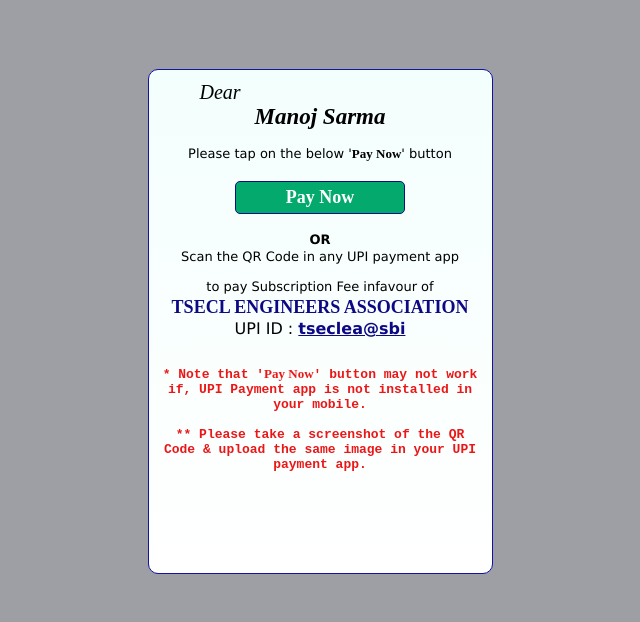
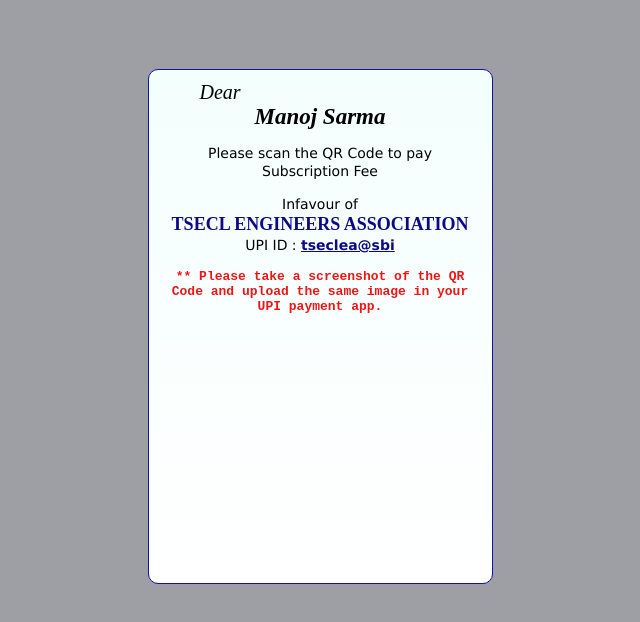
Before and after one commit to tseclengineersasso/006, a plain HTML site: page index.html in a window 1280 px wide. Shown: the whole page, without its empty margins (320-960 px from the left). Drawn offline with Linux system fonts and the light colour scheme; a script that the page names is missing.

Commit message:
Add files via upload

```diff
--- a/index.html
+++ b/index.html
@@ -15,22 +15,6 @@
 
     #qrcode {
         pointer-events: none;
-    }
-    button {
-        background-color: #04AA6D;
-        color: rgb(255, 255, 255);
-        padding: 5px 5px;
-        margin: 5px 0;
-        border: none;
-        cursor: pointer;
-        width: 50%;
-        border-radius: 5px;
-        border: 1px solid #0d0f83;
-    }
-    button:hover {
-        opacity: 0.9;
-        background-color: #7139d3;
-        color: rgb(253, 223, 133);
     }
     .container {
         text-align: center;
@@ -55,17 +39,19 @@
         font-weight: bold;
         line-height: 0.1;
         font-size: 23px;
-        padding-bottom: 5px;
+        padding-bottom: 3px;
     }
     .fnt3 {
-        font-size: 13px;
+        font-size: 14px;
+        line-height: 1.3;
+        padding-left: 30px;
+        padding-right: 30px;
+    }
+    .fnt4 {
+        font-size: 14px;
         line-height: 1.3;
         padding-left: 10px;
         padding-right: 10px;
-    }
-    .fnt4 {
-        font-family: 'Times New Roman';
-        font-weight: bold;
     }
     .fnt5 {
         font-family: 'Courier New';
@@ -99,7 +85,7 @@
     width: 23%; /* Could be more or less, depending on screen size */
     height: 53%;
     min-width: 343px;
-    min-height: 503px;
+    min-height: 513px;
     }
 
     /* Add Zoom Animation */
@@ -127,19 +113,11 @@
         <div class="container">
             <p class="fnt1">Dear</p>
             <p class="fnt2">Manoj Sarma</p>
-            <p class="fnt3">Please tap on the below '<span class="fnt4">Pay Now</span>' button</p>
-
-            <a href="upi://pay?pa=tseclea@sbi&pn=TSECL%20ENGINEERS%20ASSOCIATION&mc=8398&tr=&tn=ID006%20Subscription&am=&cu=INR&url=&mode=02&purpose=00&orgid=159002&sign=MEUCIQC4XHZJWEfBspS1A6+UMtQcBr/ZT00bWTdvZJhRCsLilwIgGPyzjukW/iwSieU2ohpTzfGLGxYwuJfK4ws/lBz8rzs=">
-                <button class="fnt">Pay Now</button>
-            </a>
-            <p class="fnt3"><b>OR</b><br><span style="line-height: 1.3">Scan the QR Code in any UPI payment app</span></p>
+            <p class="fnt3">Please scan the QR Code to pay Subscription Fee</p>
             <center id="qrcode"></center>
-            <p class="fnt3">to pay Subscription Fee infavour of<br><a class="fnt" style="color: rgb(13, 9, 133);">TSECL ENGINEERS ASSOCIATION</a>
-                <br><span style="font-size: 16px;">UPI ID : <u style="color: rgb(13, 9, 133);"><b>tseclea@sbi</b></u></span></p>
-
-            <p class="fnt5" style="padding-top: 13px;">* Note that '<span class="fnt4">Pay Now</span>' button may not work if, UPI Payment app is not installed in your mobile. </p>
-            <p class="fnt5"> ** Please take a screenshot of the QR Code & upload the same image in your UPI payment app. </p>
-
+            <p class="fnt4">Infavour of<br><a class="fnt" style="color: rgb(13, 9, 133);">TSECL ENGINEERS ASSOCIATION</a>
+                <br>UPI ID : <u style="color: rgb(13, 9, 133);"><b>tseclea@sbi</b></u></p>
+            <p class="fnt5"> ** Please take a screenshot of the QR Code and upload the same image in your UPI payment app. </p>
         </div>
     </div>
 </div>
@@ -149,8 +127,8 @@
         var upiData = "upi://pay?pa=tseclea@sbi&pn=TSECL%20ENGINEERS%20ASSOCIATION&mc=8398&tr=&tn=ID006%20Subscription&am=&cu=INR&url=&mode=02&purpose=00&orgid=159002&sign=MEUCIQC4XHZJWEfBspS1A6+UMtQcBr/ZT00bWTdvZJhRCsLilwIgGPyzjukW/iwSieU2ohpTzfGLGxYwuJfK4ws/lBz8rzs=";
         var qrcod = new QRCode(document.getElementById("qrcode"), {
             text: upiData,
-            width: 200,
-            height: 200,
+            width: 243,
+            height: 243,
         });
         qrcod.make();
     }
```
